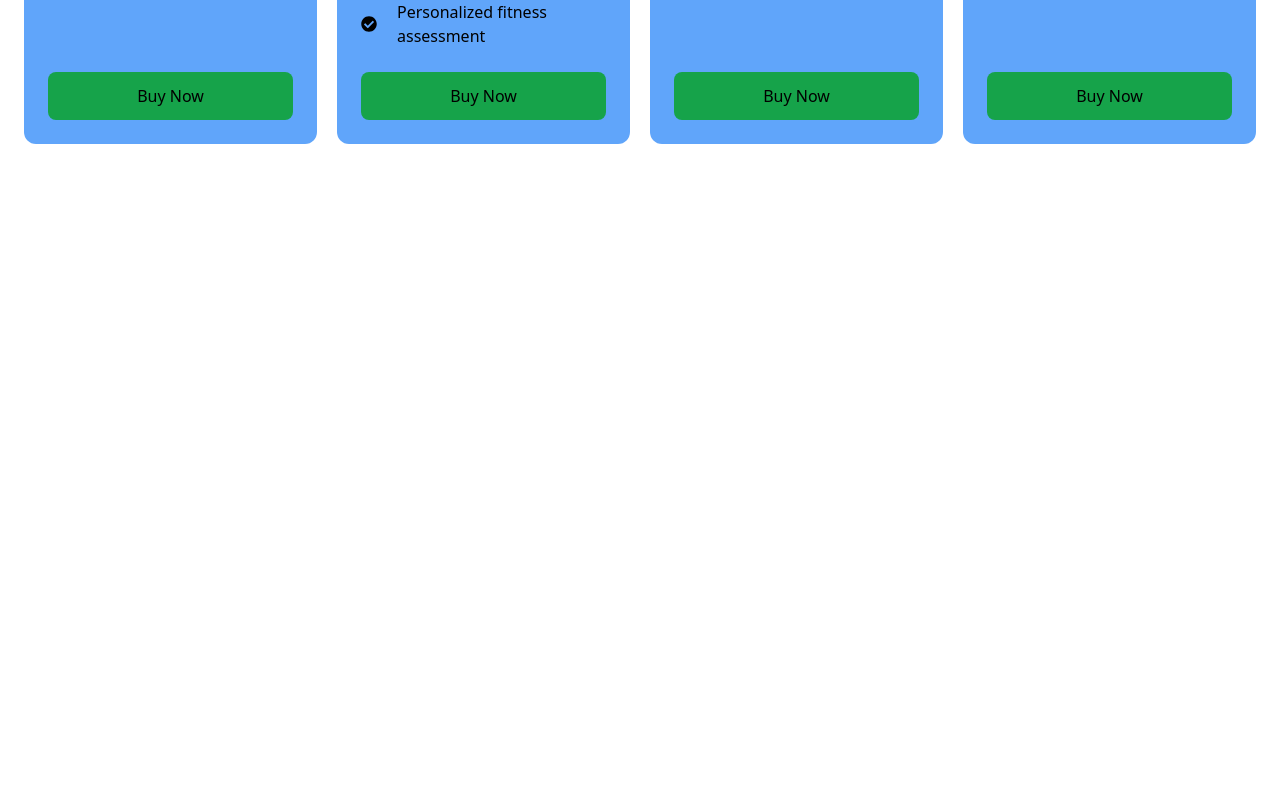
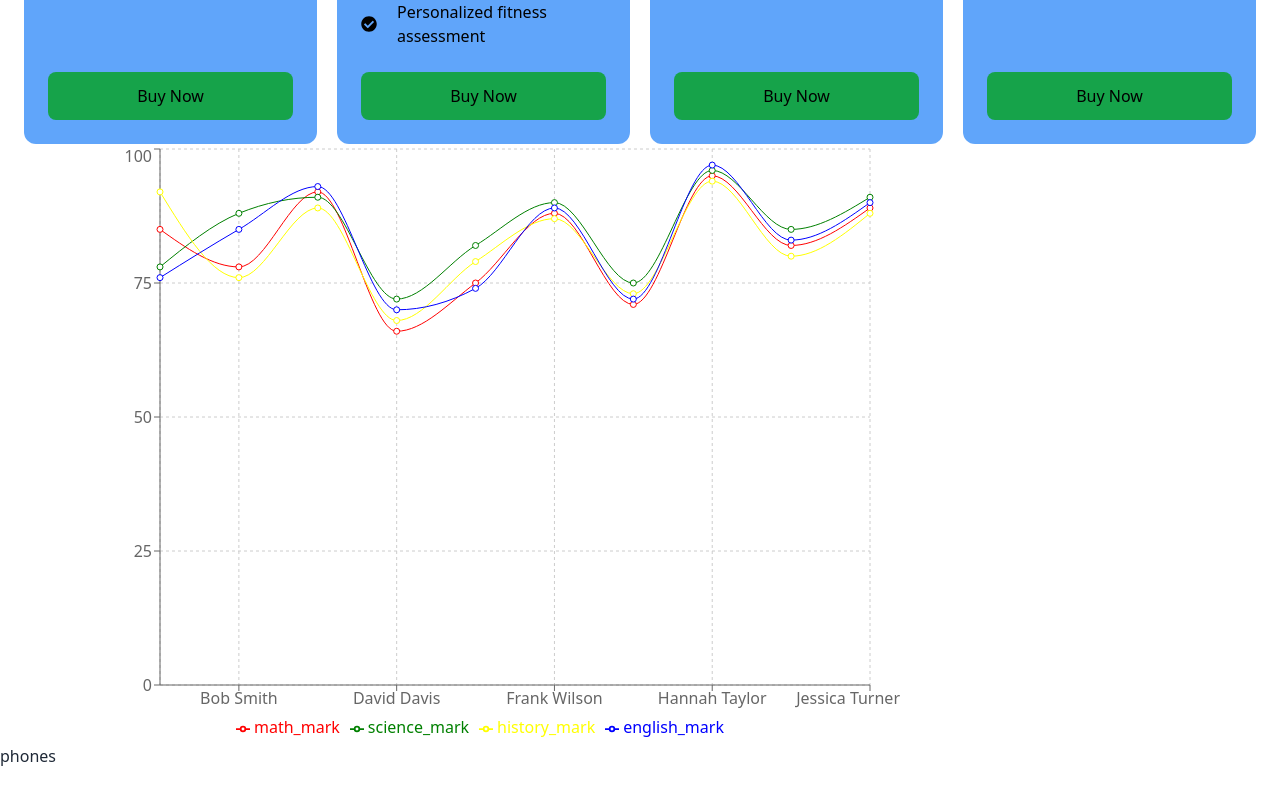
Before and after one commit to mamun-prodhan/price-options, a React (Vite) app: page / in a window 1280 px wide. Shown: the part 556-1356 px from the top of the page. Before the commit the page ends 800 px from the top, so only its background shows below. Built offline with nearby package versions, Linux system fonts and the light colour scheme; no server answers.

Commit message:
graph added

```diff
--- a/package.json
+++ b/package.json
@@ -10,10 +10,12 @@
     "preview": "vite preview"
   },
   "dependencies": {
+    "axios": "^1.5.0",
     "prop-types": "^15.8.1",
     "react": "^18.2.0",
     "react-dom": "^18.2.0",
-    "react-icons": "^4.11.0"
+    "react-icons": "^4.11.0",
+    "recharts": "^2.8.0"
   },
   "devDependencies": {
     "@types/react": "^18.2.15",
--- a/src/App.jsx
+++ b/src/App.jsx
@@ -2,6 +2,9 @@ import { useState } from "react";
 import NavBar from "./components/NavBar/NavBar";
 import PriceOptions from "./components/PriceOptions/PriceOptions";
 import { BsFillSunFill, BsFillMoonStarsFill } from "react-icons/bs";
+import ReactRechart from "./components/ReactRechart/ReactRechart";
+import { Line } from "recharts";
+import Phones from "./components/Phones/Phones";
 
 function App() {
   const [dark, setDark] = useState(false);
@@ -26,6 +29,8 @@ function App() {
       </button>
       <NavBar></NavBar>
       <PriceOptions dark={dark}></PriceOptions>
+      <ReactRechart></ReactRechart>
+      <Phones></Phones>
     </>
   );
 }
--- /dev/null
+++ b/src/components/Phones/Phones.jsx
@@ -0,0 +1,56 @@
+import { useEffect, useState } from "react";
+import axios from "axios";
+import {
+  BarChart,
+  Bar,
+  Cell,
+  XAxis,
+  YAxis,
+  CartesianGrid,
+  Tooltip,
+  Legend,
+  ResponsiveContainer,
+} from "recharts";
+
+const Phones = () => {
+  const [phones, setPhones] = useState([]);
+  useEffect(() => {
+    axios
+      .get("https://openapi.programming-hero.com/api/phones?search=iphone")
+      .then((data) => {
+        const phoneData = data.data.data;
+        const phonesWithFakeData = phoneData.map((phone) => {
+          const obj = {
+            name: phone.phone_name,
+            price: parseInt(phone.slug.split("-")[1]),
+          };
+          return obj;
+        });
+        console.log(phonesWithFakeData);
+        setPhones(phonesWithFakeData);
+      });
+  }, []);
+  return (
+    <div className="mb-12">
+      <h2>phones</h2>
+      <BarChart
+        margin={{
+          top: 5,
+          right: 30,
+          left: 100,
+          bottom: 5,
+        }}
+        width={900}
+        height={600}
+        data={phones}
+      >
+        <Bar dataKey="price" fill="#8884d8" />
+        <XAxis dataKey="name" />
+        <Tooltip></Tooltip>
+        <YAxis datakey="price"></YAxis>
+      </BarChart>
+    </div>
+  );
+};
+
+export default Phones;
--- /dev/null
+++ b/src/components/ReactRechart/ReactRechart.jsx
@@ -0,0 +1,123 @@
+import {
+  LineChart,
+  Line,
+  XAxis,
+  YAxis,
+  CartesianGrid,
+  Tooltip,
+  Legend,
+  ResponsiveContainer,
+} from "recharts";
+
+const ReactRechart = () => {
+  const studentMarks = [
+    {
+      id: 1,
+      name: "Alice Johnson",
+      math_mark: 85,
+      science_mark: 78,
+      history_mark: 92,
+      english_mark: 76,
+    },
+    {
+      id: 2,
+      name: "Bob Smith",
+      math_mark: 78,
+      science_mark: 88,
+      history_mark: 76,
+      english_mark: 85,
+    },
+    {
+      id: 3,
+      name: "Charlie Brown",
+      math_mark: 92,
+      science_mark: 91,
+      history_mark: 89,
+      english_mark: 93,
+    },
+    {
+      id: 4,
+      name: "David Davis",
+      math_mark: 66,
+      science_mark: 72,
+      history_mark: 68,
+      english_mark: 70,
+    },
+    {
+      id: 5,
+      name: "Eva Martinez",
+      math_mark: 75,
+      science_mark: 82,
+      history_mark: 79,
+      english_mark: 74,
+    },
+    {
+      id: 6,
+      name: "Frank Wilson",
+      math_mark: 88,
+      science_mark: 90,
+      history_mark: 87,
+      english_mark: 89,
+    },
+    {
+      id: 7,
+      name: "Grace Lee",
+      math_mark: 71,
+      science_mark: 75,
+      history_mark: 73,
+      english_mark: 72,
+    },
+    {
+      id: 8,
+      name: "Hannah Taylor",
+      math_mark: 95,
+      science_mark: 96,
+      history_mark: 94,
+      english_mark: 97,
+    },
+    {
+      id: 9,
+      name: "Ivan Rodriguez",
+      math_mark: 82,
+      science_mark: 85,
+      history_mark: 80,
+      english_mark: 83,
+    },
+    {
+      id: 10,
+      name: "Jessica Turner",
+      math_mark: 89,
+      science_mark: 91,
+      history_mark: 88,
+      english_mark: 90,
+    },
+  ];
+
+  return (
+    <div>
+      <LineChart
+        width={900}
+        height={600}
+        data={studentMarks}
+        margin={{
+          top: 5,
+          right: 30,
+          left: 100,
+          bottom: 5,
+        }}
+      >
+        <CartesianGrid strokeDasharray="3 3" />
+        <XAxis dataKey="name" />
+        <YAxis />
+        <Tooltip />
+        <Legend />
+        <Line type={"monotone"} dataKey={"math_mark"} stroke="red"></Line>
+        <Line type={"monotone"} dataKey={"science_mark"} stroke="green"></Line>
+        <Line type={"monotone"} dataKey={"history_mark"} stroke="yellow"></Line>
+        <Line type={"monotone"} dataKey={"english_mark"} stroke="blue"></Line>
+      </LineChart>
+    </div>
+  );
+};
+
+export default ReactRechart;
```
Also changed, not shown: 1 other file (tests, documents, lock files or other folders).
